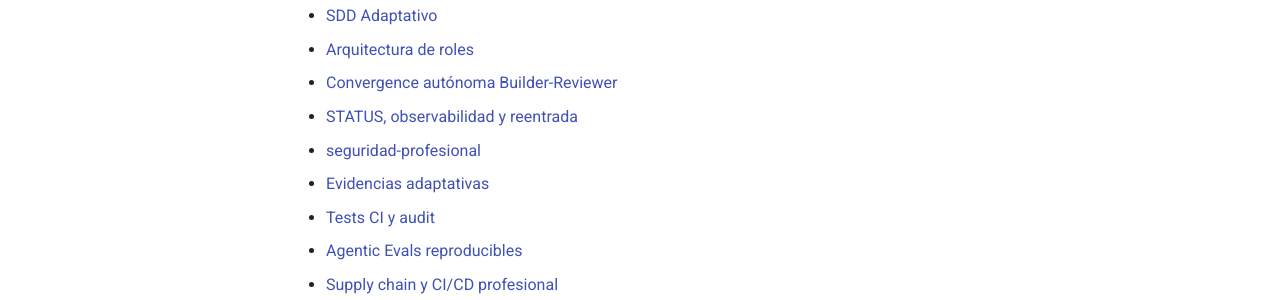
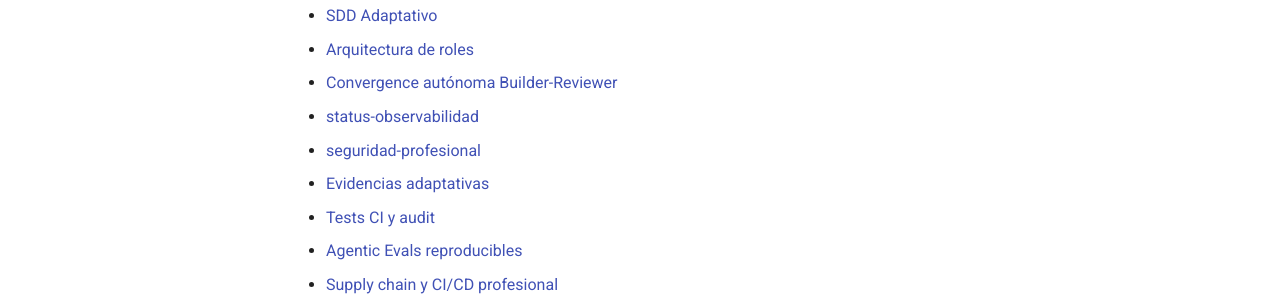
Before and after one commit to jlbellonGmail/template, an MkDocs documentation site: the page built from docs/usuario/index.md, in a window 1280 px wide and 1027 px high. Shown: the part 594-894 px from the top of the window. Built offline with MkDocs 1.6.1 and Material for MkDocs 9.7.7, drawn with Linux system fonts in a browser that asks for light colours.

Commit message:
fix(F13): usar enlaces exactos de documentación

```diff
--- a/docs/usuario/index.md
+++ b/docs/usuario/index.md
@@ -19,7 +19,7 @@ fuente canónica, regenerar adaptadores y declarar modelos por ejecución.
 - [SDD Adaptativo](sdd-adaptativo.md)
 - [Arquitectura de roles](arquitectura-roles.md)
 - [Convergence autónoma Builder-Reviewer](convergence.md)
-- [STATUS, observabilidad y reentrada](status-observabilidad.md)
+- [status-observabilidad](status-observabilidad.md)
 - [seguridad-profesional](seguridad-profesional.md)
 - [Evidencias adaptativas](evidencias-adaptativas.md)
 - [Tests CI y audit](tests-ci-audit.md)
```
Also changed, not shown: docs/tecnica/index.md (+1 -1 lines).
